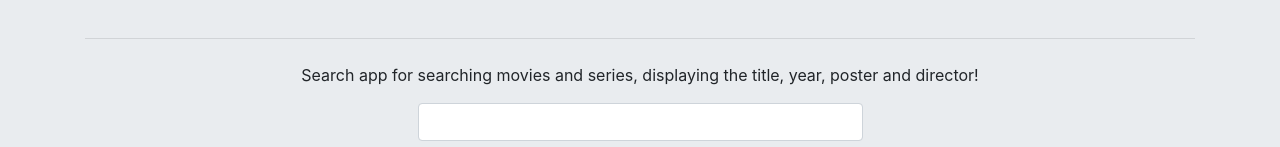
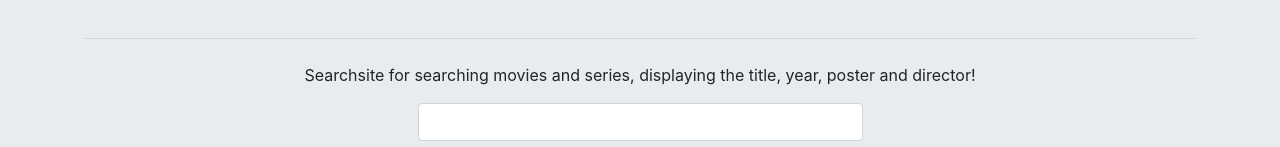
Before and after one commit to BerniML/MovieFinder, a Vue app: page / in a window 1280 px wide. Shown: the part 192-339 px from the top of the page. Built offline with nearby package versions, Linux system fonts and the light colour scheme.

Commit message:
Misc improvements

```diff
--- a/src/views/HomePage.vue
+++ b/src/views/HomePage.vue
@@ -9,11 +9,11 @@
         <hr class="my-4" />
         <div
           class="row justify-content-center"
-        >Search app for searching movies and series, displaying the title, year, poster and director!</div>
+        >Searchsite for searching movies and series, displaying the title, year, poster and director!</div>
 
-        <div class="row justify-content-center mt-3">
+        <b-row class="justify-content-center mt-3">
           <HomeSearch />
-        </div>
+        </b-row>
       </b-container>
     </b-jumbotron>
     <Recommendations />
--- a/src/views/Movies.vue
+++ b/src/views/Movies.vue
@@ -2,7 +2,7 @@
   <div id="movieContainer" class="mt-5">
     <b-container>
       <b-row>
-        <b-col class="text-center"><h2>Results</h2></b-col>
+        <b-col class="text-center"><h2>Movies</h2></b-col>
       </b-row>
       <b-row class="row justify-content-center">
         <b-col class="text-center">
@@ -12,7 +12,7 @@
             v-show="search.emptyResults"
             show
             variant="warning"
-          >I'm sorry, no movies found with this title, please try again!</b-alert>
+          >No movies found with this title, please try again using other words!</b-alert>
         </b-col>
       </b-row>
     </b-container>
```
Also changed, not shown: src/components/Recommendations.vue (+4 -3 lines).
